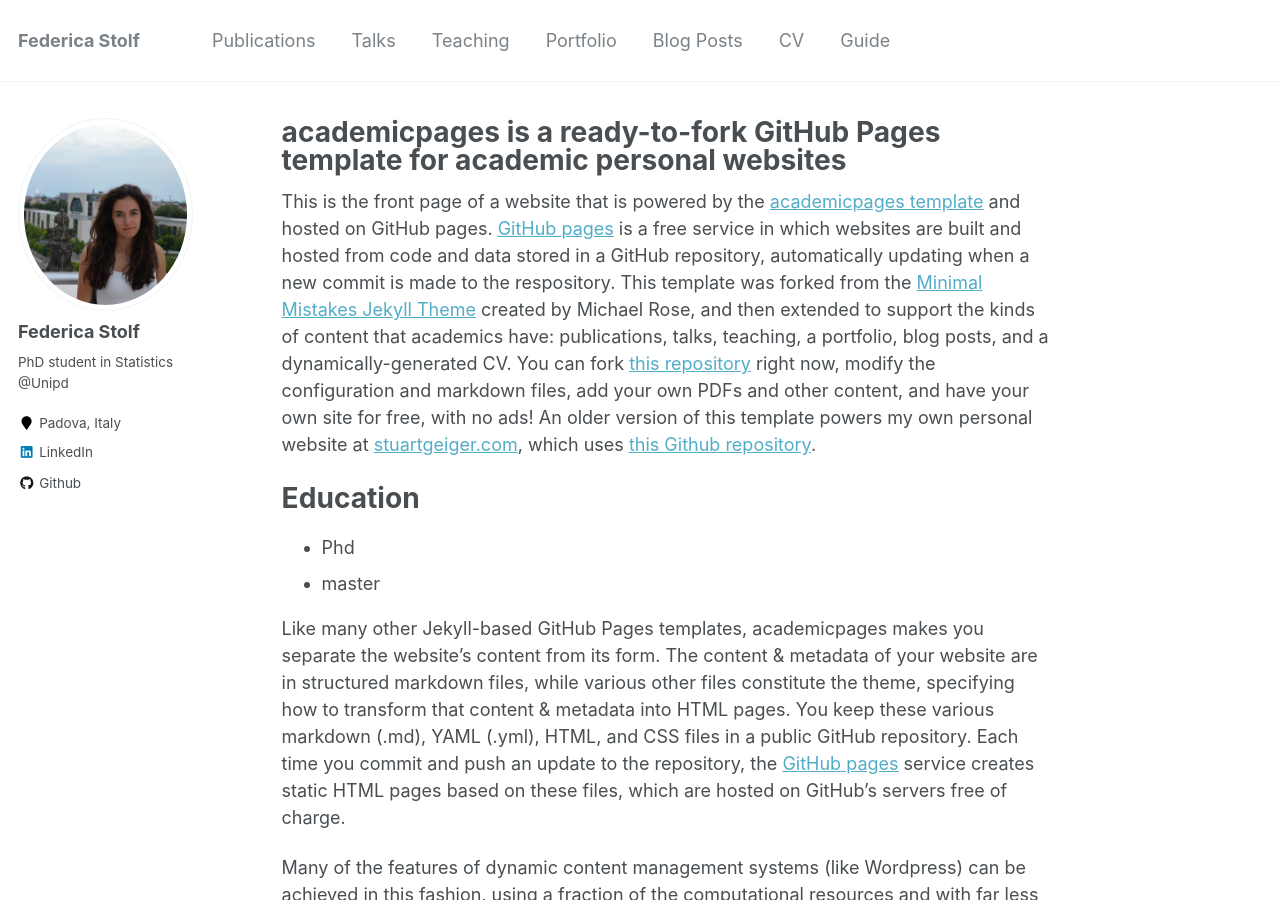
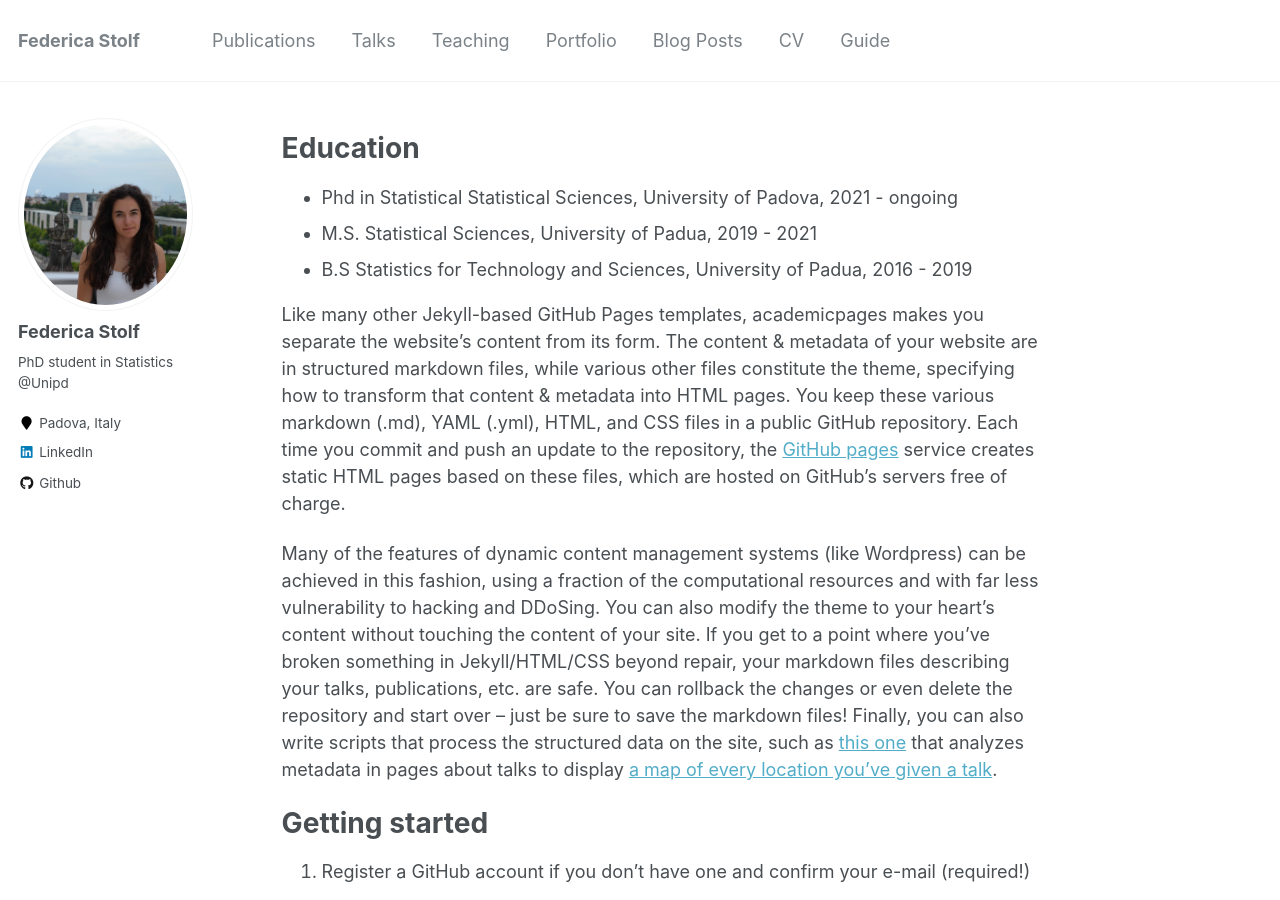
Before and after one commit to federicastolf/federicastolf.github.io, a Jekyll site: the page built from _pages/about.md, in a window 1280 px wide and 900 px high. Built offline with Jekyll 4.4.1, drawn with Linux system fonts in a browser that asks for light colours.

Commit message:
Update about.md

```diff
--- a/_pages/about.md
+++ b/_pages/about.md
@@ -1,6 +1,6 @@
 ---
 permalink: /
-title: "academicpages is a ready-to-fork GitHub Pages template for academic personal websites"
+title: ""
 excerpt: "About me"
 author_profile: true
 redirect_from:
@@ -8,12 +8,11 @@ redirect_from:
   - /about.html
 ---
 
-This is the front page of a website that is powered by the [academicpages template](https://github.com/academicpages/academicpages.github.io) and hosted on GitHub pages. [GitHub pages](https://pages.github.com) is a free service in which websites are built and hosted from code and data stored in a GitHub repository, automatically updating when a new commit is made to the respository. This template was forked from the [Minimal Mistakes Jekyll Theme](https://mmistakes.github.io/minimal-mistakes/) created by Michael Rose, and then extended to support the kinds of content that academics have: publications, talks, teaching, a portfolio, blog posts, and a dynamically-generated CV. You can fork [this repository](https://github.com/academicpages/academicpages.github.io) right now, modify the configuration and markdown files, add your own PDFs and other content, and have your own site for free, with no ads! An older version of this template powers my own personal website at [stuartgeiger.com](http://stuartgeiger.com), which uses [this Github repository](https://github.com/staeiou/staeiou.github.io).
-
 Education
 ======
-* Phd
-* master
+* Phd in Statistical Statistical Sciences, University of Padova, 2021 - ongoing
+* M.S. Statistical Sciences, University of Padua, 2019 - 2021
+* B.S Statistics for Technology and Sciences, University of Padua, 2016 - 2019
 
 Like many other Jekyll-based GitHub Pages templates, academicpages makes you separate the website's content from its form. The content & metadata of your website are in structured markdown files, while various other files constitute the theme, specifying how to transform that content & metadata into HTML pages. You keep these various markdown (.md), YAML (.yml), HTML, and CSS files in a public GitHub repository. Each time you commit and push an update to the repository, the [GitHub pages](https://pages.github.com/) service creates static HTML pages based on these files, which are hosted on GitHub's servers free of charge.
 
```
